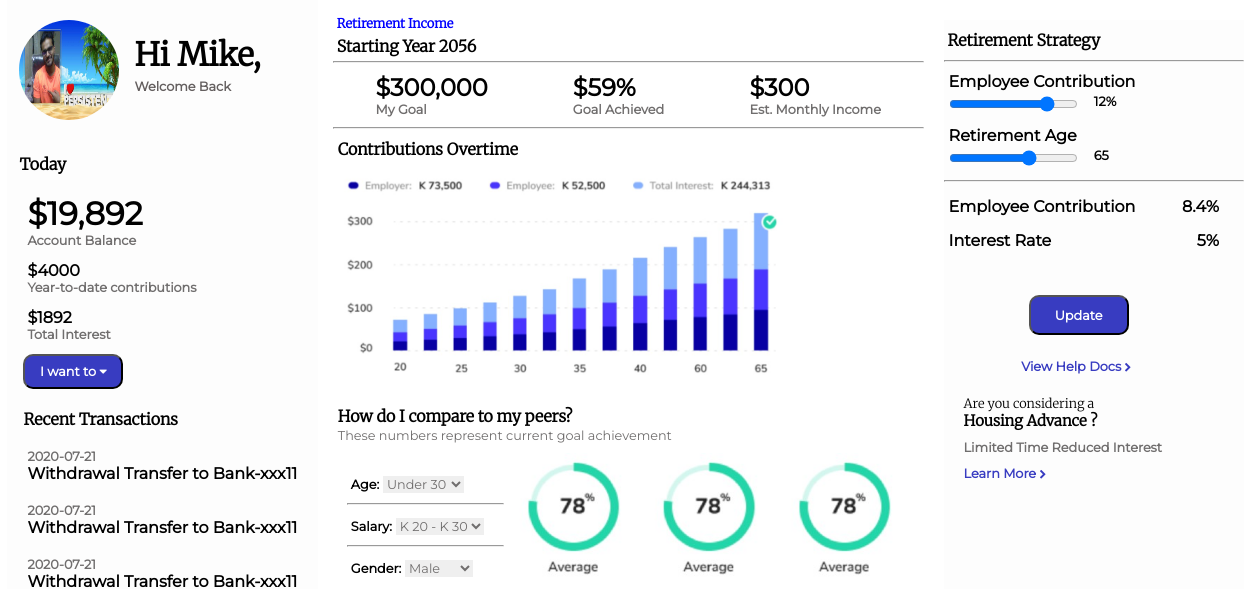
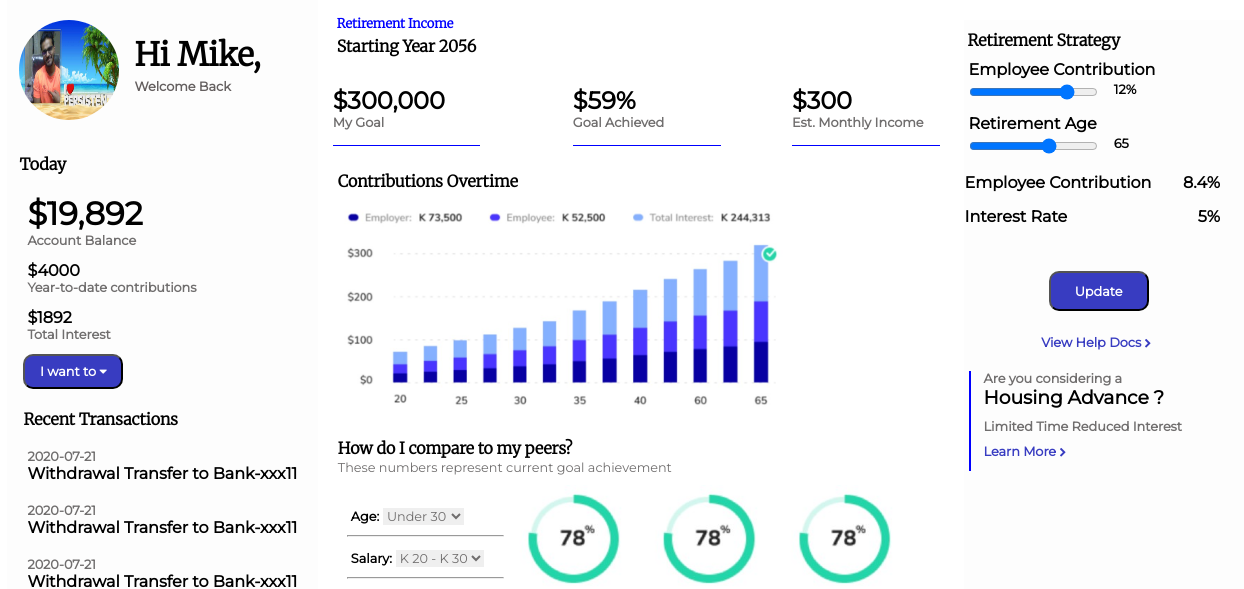
Before and after one commit to shivrajpro/mockup-challenges, a plain HTML site: page index.html in a window 1280 px wide. Shown: the top 589 px of the page, 36-1280 px from the left. Drawn offline with Linux system fonts and the light colour scheme.

Commit message:
adding pseudo elements

```diff
--- a/css/main.scss
+++ b/css/main.scss
@@ -157,13 +157,16 @@
 
         h1{
             font-size: 1rem;
-            margin: 5px 4px;
+            margin: 5px 4px 15px 4px;
+            height: 35px;
         }
 
         .goals-section{
             display: flex;
-            justify-content: space-around;
-            margin: 10px 0px;
+            justify-content: space-between;
+            height: 70px;
+            margin: 15px 0px;
+            position: relative;
 
             .goals{
                 // text-align: center;
@@ -175,6 +178,15 @@
                 p{
                     @include text_monts(0.8rem, rgb(112, 110, 110));
                     font-weight: bolder;
+                }
+
+                &::after{
+                    position: absolute;
+                    content: "";
+                    bottom: 10px;
+                    height: 1px;
+                    width: 25%;
+                    background-color: blue;
                 }
             }
         }
@@ -244,6 +256,7 @@
     .right{
         background: rgb(253, 253, 253);
         // border:1px solid deepskyblue;
+        left: 20px;
         margin: 20px 5px;
         position: relative;
 
@@ -274,8 +287,8 @@
         .rate-value{
             display: flex;
             justify-content: space-between;
-            width: 90%;
-            margin: 15px 5px;
+            width: 85%;
+            margin: 15px 1px;
 
             p, span{
                 @include text_monts(1rem, black);
@@ -314,12 +327,21 @@
         .housing{
             margin: 10px;
             padding: 10px;
-            @include text_monts(0.8rem, black);
-            // font-weight: bolder;
+
+
+            p{
+                @include text_monts(0.8rem, rgb(112, 110, 110));
+                font-weight: bolder;
+            }
+
+            h3{
+                font-family: 'Montserrat', sans-serif;
+            }
 
             .rq-text-small-grey{
                 margin: 10px 0px;
             }
+
             a{
                 @include text_monts(0.8rem, #383CC1);
                 font-weight: bolder;
@@ -329,6 +351,15 @@
                     font-size: 0.6rem;
                 }
             }
+
+            &::before{
+                content: "";
+                position: absolute;
+                left: 5px;
+                width: 2px;
+                background-color: blue;
+                height: 100px;
+            }
         }
     }
 
--- a/index.html
+++ b/index.html
@@ -88,7 +88,7 @@
             <div class="middle">
                 <p>Retirement Income</p>
                 <h1>Starting Year 2056</h1>
-                <hr>
+                <!-- <hr> -->
                 <div class="goals-section">
                     <div class="goals goal1">
                         <h2>&#36;300,000</h2>
@@ -104,7 +104,7 @@
                     </div>
                 </div>
 
-                <hr>
+                <!-- <hr> -->
                 <div class="contributions">
                     <h2>Contributions Overtime</h2>
                     <div class="chart"><img src="/images/stacked-bar.jpg" alt=""></div>
@@ -153,7 +153,6 @@
             </div>
             <div class="right">
                 <h2>Retirement Strategy</h2>
-                <hr>
 
                 <div class="strategy">
                     <p>Employee Contribution</p>
@@ -166,8 +165,6 @@
                     <input name="ra" type="range" min="20" max="90" value="65" >
                     <label for="ra">65</label>
                 </div>
-
-                <hr>
 
                 <div class="rate-value">
                     <p>Employee Contribution</p><p>8.4%</p>
```
Also changed, not shown: css/main.css, 1 other file.
